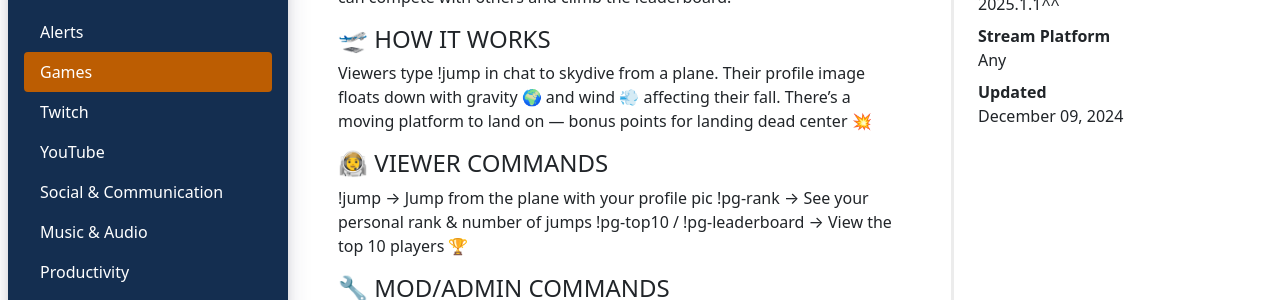
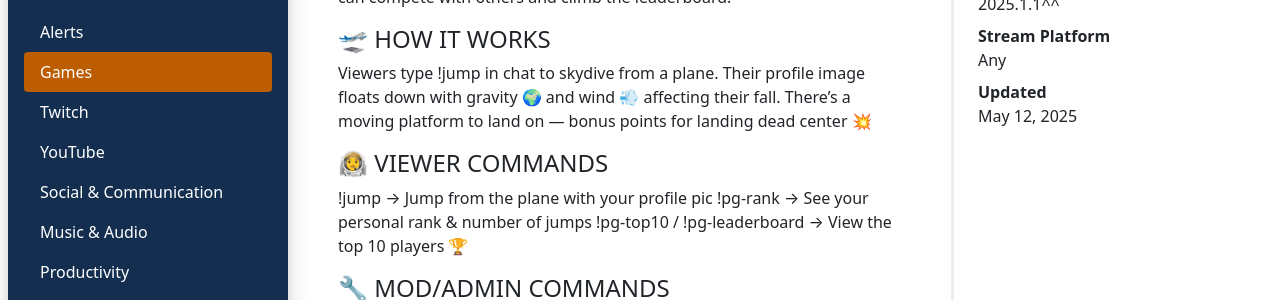
Before and after one commit to SAMMISolutions/SAMMISolutions.github.io, a Jekyll site: the page built from collections/_extensions/parachute.md, in a window 1280 px wide and 900 px high, scrolled down 1073 px. Shown: the part 155-455 px from the top of the window. Built offline with Jekyll 4.4.1, drawn with Linux system fonts in a browser that asks for light colours; comment, search, counter and statistics services are not loaded.

Commit message:
Update parachute.md

```diff
--- a/collections/_extensions/parachute.md
+++ b/collections/_extensions/parachute.md
@@ -4,7 +4,7 @@ title: Parachute Game
 slug: parachute
 desc: This extension let's your viewers jump out of a plane while trying to land on a moving platform
 category: games
-date: '2024-12-09T00:00:00-00:00'
+date: '2025-05-12T00:00:00-00:00'
 permalink: extensions/games/:slug
 download_url: https://ko-fi.com/s/b165c9077d
 developer_name: Chrizzz
```
